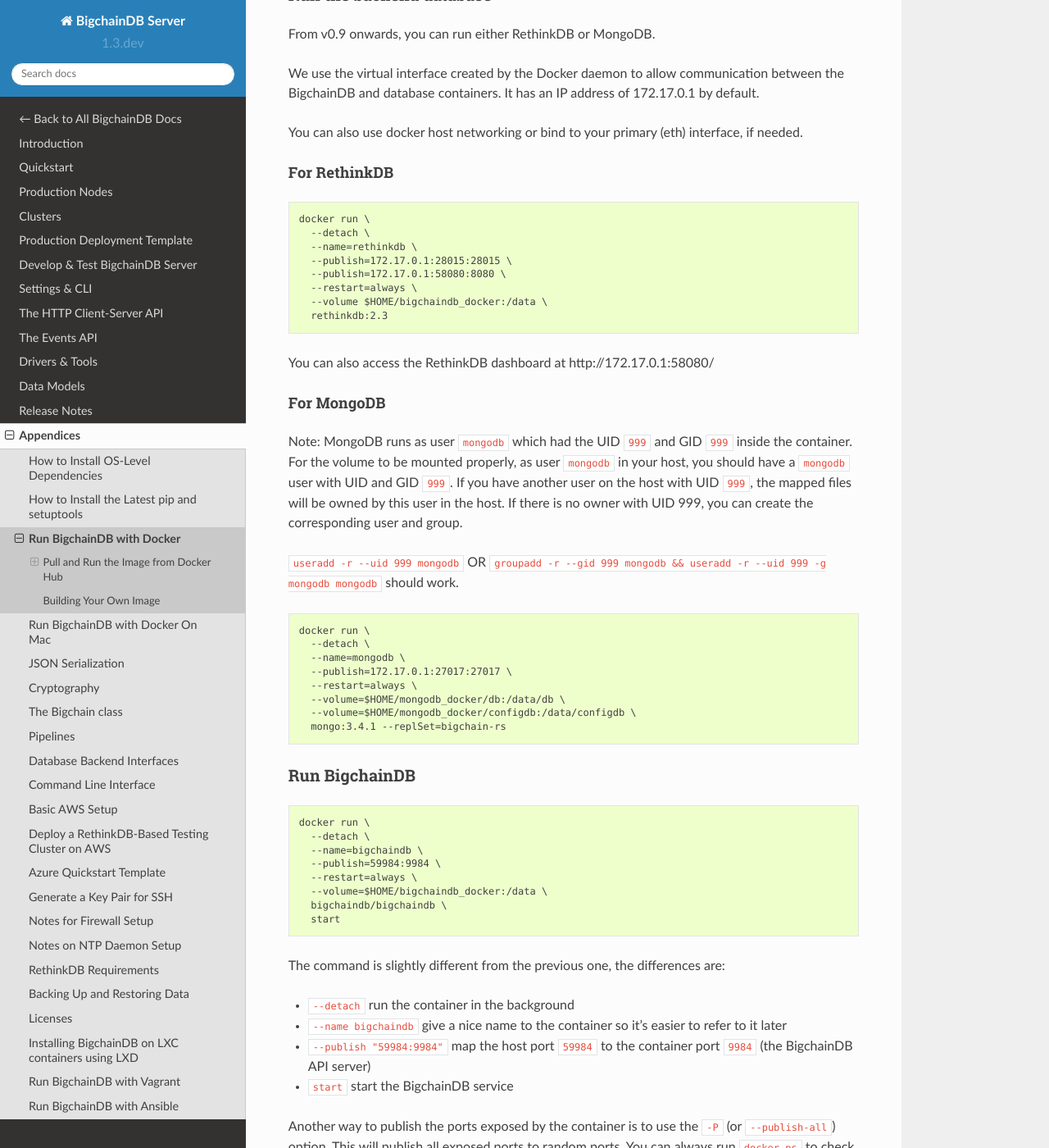
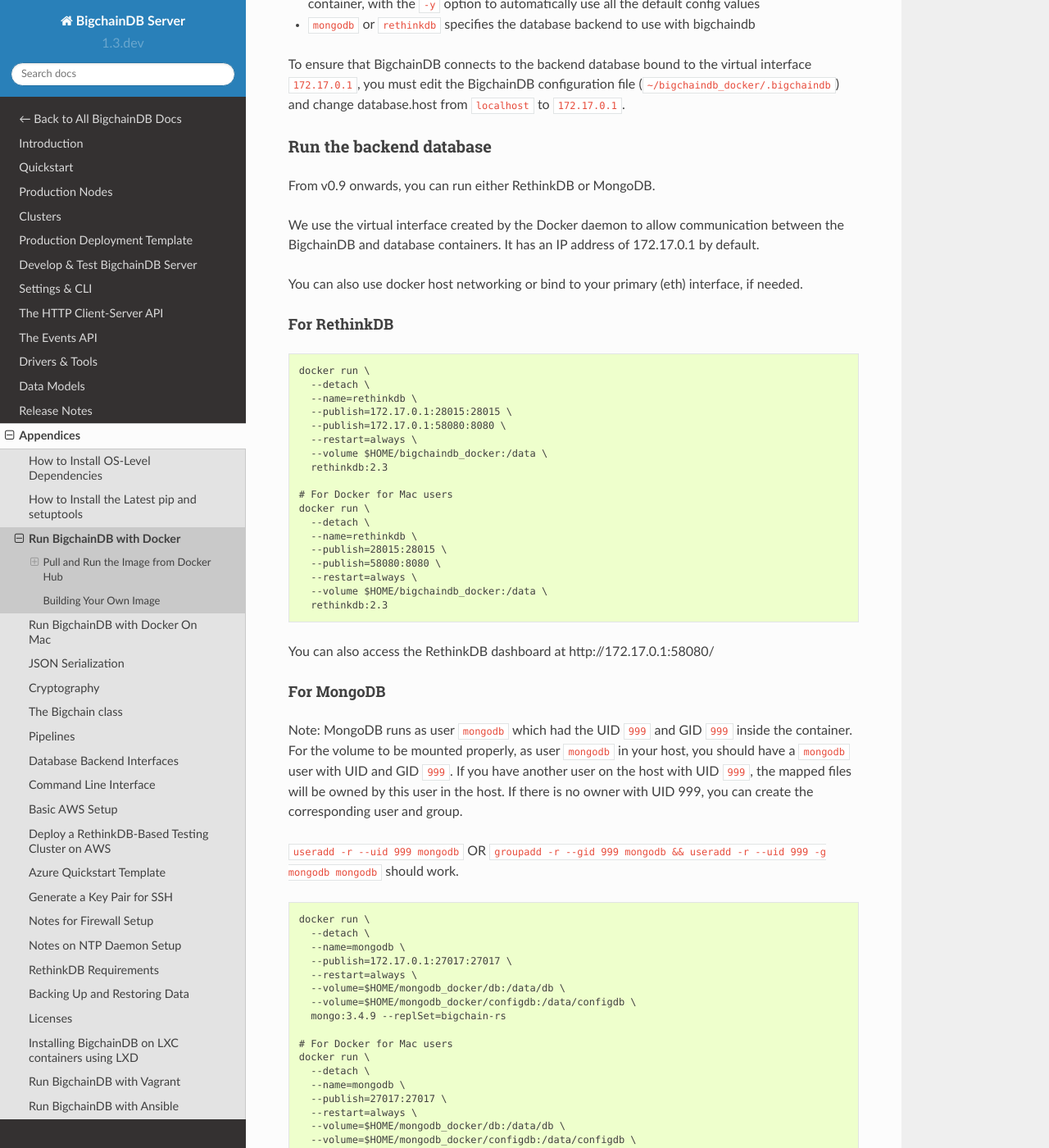
Before and after one commit to bigchaindb/bigchaindb, a Sphinx documentation site: the page built from docs/server/source/appendices/run-with-docker.md, in a window 1280 px wide and 1400 px high, scrolled down 1412 px. Shown: the whole window at 82% size. Built offline with Sphinx 7.4.7 and the Read the Docs theme 2.0.0, drawn with Linux system fonts in a browser that asks for light colours; some of the changed text lies outside the part shown.

Commit message:
Update quickstart guide for 'docker for mac' users

````diff
--- a/docs/server/source/appendices/run-with-docker.md
+++ b/docs/server/source/appendices/run-with-docker.md
@@ -26,6 +26,17 @@
   --rm \
   --tty \
   --volume $HOME/bigchaindb_docker:/data \
+  bigchaindb/bigchaindb \
+  -y configure \
+  [mongodb|rethinkdb]
+
+# For Docker for Mac users
+docker run \
+  --interactive \
+  --rm \
+  --tty \
+  --volume $HOME/bigchaindb_docker:/data \
+  --env BIGCHAINDB_DATABASE_HOST=172.17.0.1 \
   bigchaindb/bigchaindb \
   -y configure \
   [mongodb|rethinkdb]
@@ -78,6 +89,16 @@
   --restart=always \
   --volume $HOME/bigchaindb_docker:/data \
   rethinkdb:2.3
+
+# For Docker for Mac users
+docker run \
+  --detach \
+  --name=rethinkdb \
+  --publish=28015:28015 \
+  --publish=58080:8080 \
+  --restart=always \
+  --volume $HOME/bigchaindb_docker:/data \
+  rethinkdb:2.3
 ```
 
 <!-- Don't hyperlink http://172.17.0.1:58080/ because Sphinx will fail when you do "make linkcheck" -->
@@ -106,7 +127,17 @@
   --restart=always \
   --volume=$HOME/mongodb_docker/db:/data/db \
   --volume=$HOME/mongodb_docker/configdb:/data/configdb \
-  mongo:3.4.1 --replSet=bigchain-rs
+  mongo:3.4.9 --replSet=bigchain-rs
+
+# For Docker for Mac users
+docker run \
+  --detach \
+  --name=mongodb \
+  --publish=27017:27017 \
+  --restart=always \
+  --volume=$HOME/mongodb_docker/db:/data/db \
+  --volume=$HOME/mongodb_docker/configdb:/data/configdb \
+  mongo:3.4.9 --replSet=bigchain-rs
 ```
 
 ### Run BigchainDB
````
